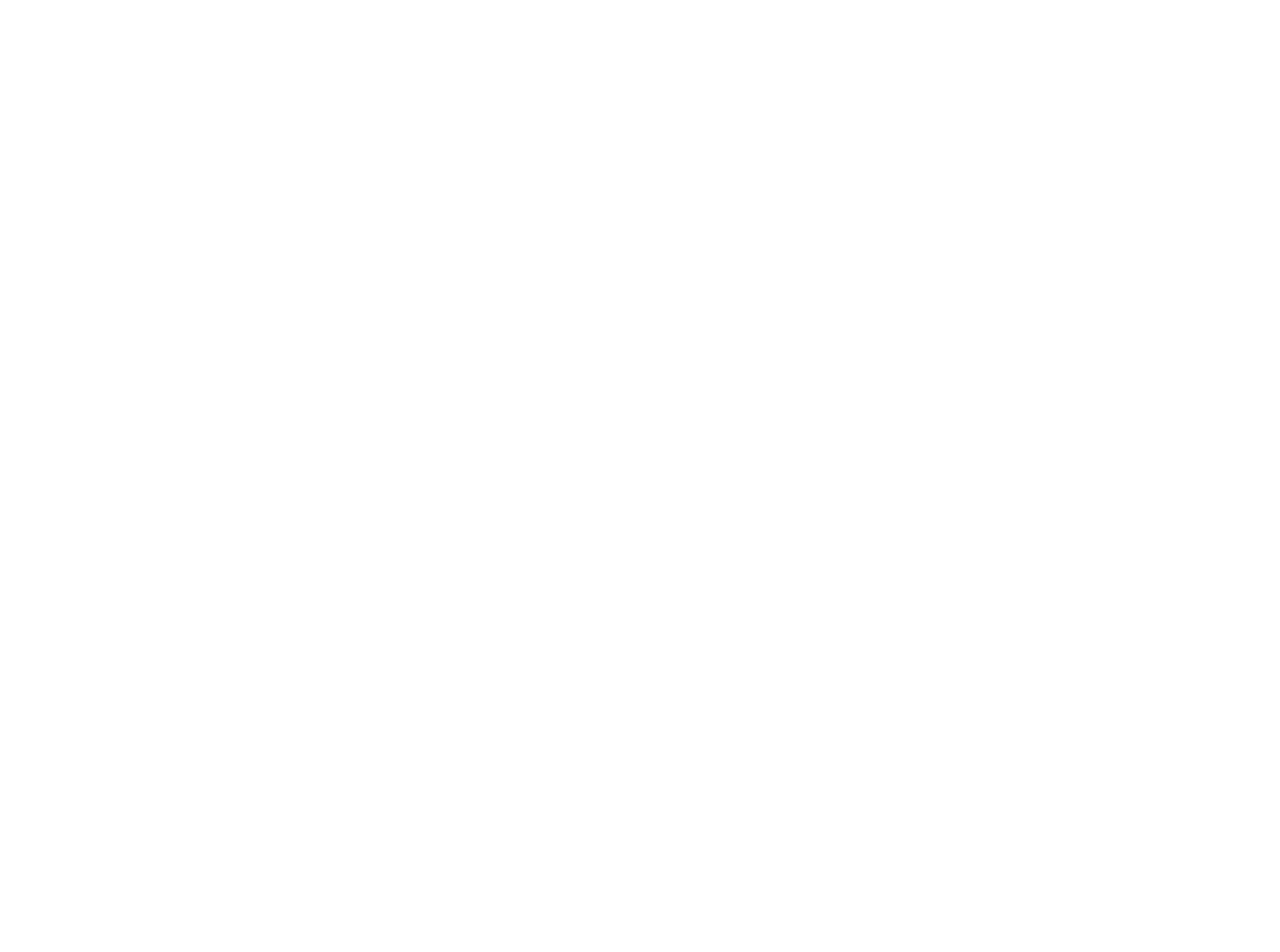
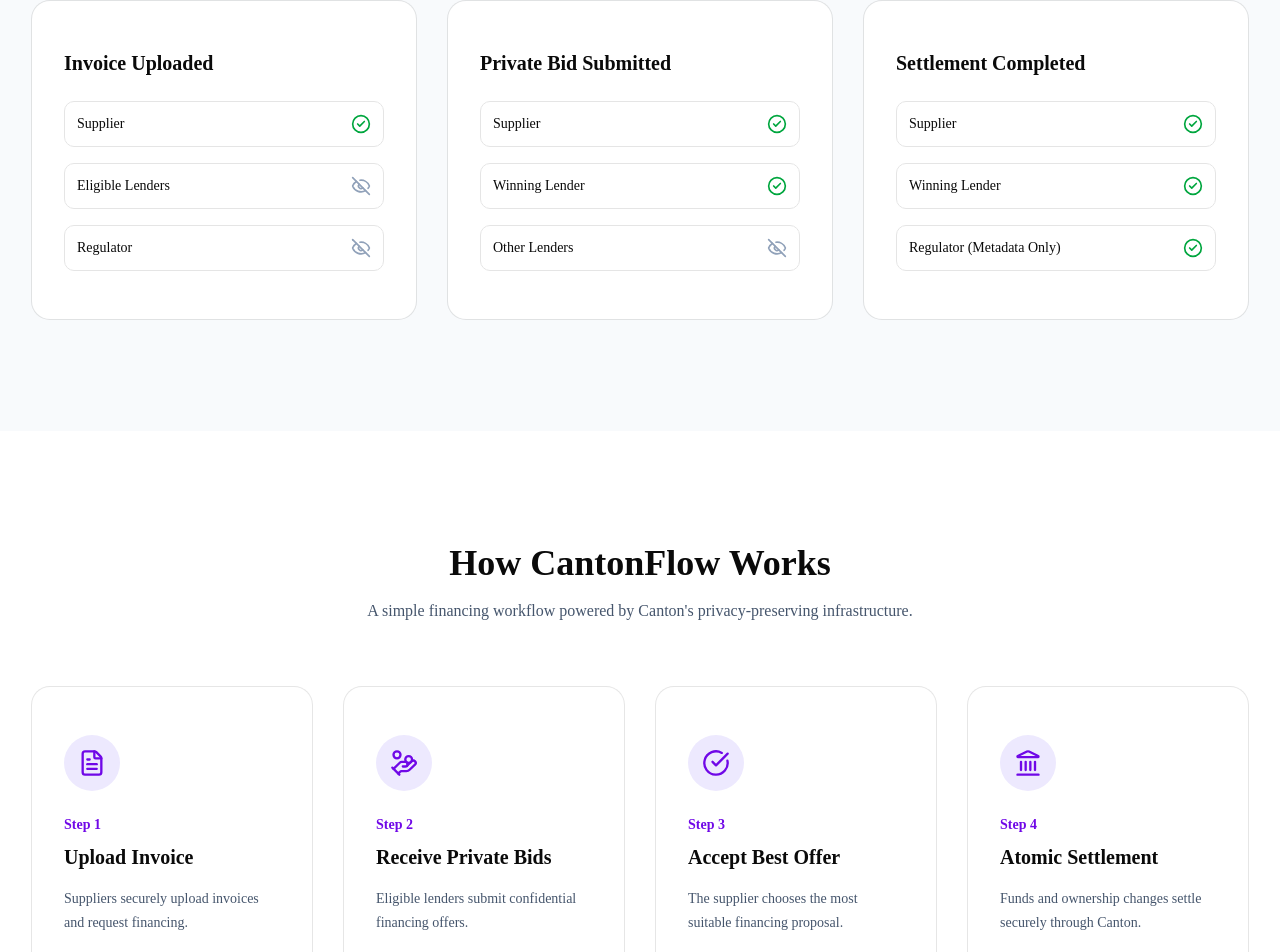
Before and after one commit to Alike001/CantonFlow, a Next.js app: page / in a window 1280 px wide. Shown: the part 1640-2592 px from the top of the page. Before the commit the page ends 1361 px from the top, so only its background shows below. Built offline with nearby package versions, Linux system fonts and the light colour scheme.

Commit message:
feat: complete landing page

```diff
--- a/src/app/page.tsx
+++ b/src/app/page.tsx
@@ -1,6 +1,11 @@
 import Navbar from "@/components/landing/Navbar";
 import Hero from "@/components/landing/Hero";
 import Features from "@/components/landing/Features";
+import PrivacyTimeline from "@/components/landing/PrivacyTimeline";
+import Workflow from "@/components/landing/Workflow";
+import WhyCanton from "@/components/landing/WhyCanton";
+import CTA from "@/components/landing/CTA";
+import Footer from "@/components/landing/Footer";
 
 export default function Home() {
   return (
@@ -8,6 +13,11 @@
       <Navbar />
       <Hero />
       <Features />
+      <PrivacyTimeline />
+      <Workflow />
+      <WhyCanton />
+      <CTA />
+      <Footer />
     </>
   );
 }
--- a/src/components/landing/CTA.tsx
+++ b/src/components/landing/CTA.tsx
@@ -0,0 +1,50 @@
+import Link from "next/link";
+import Section from "@/components/shared/Section";
+import { Button } from "@/components/ui/button";
+import { ArrowRight } from "lucide-react";
+
+export default function CTA() {
+  return (
+    <Section className="bg-violet-700 text-white">
+      <div className="mx-auto max-w-3xl text-center">
+        <h2 className="text-4xl font-bold tracking-tight">
+          Ready to modernize invoice financing?
+        </h2>
+
+        <p className="mt-6 text-lg text-violet-100">
+          Empower suppliers, lenders, and regulators with privacy-preserving
+          trade finance infrastructure built on Canton Network.
+        </p>
+
+        <div className="mt-10 flex justify-center gap-4">
+          <Button
+            asChild
+            size="lg"
+            variant="secondary"
+            className="rounded-full"
+          >
+            <Link href="/supplier">
+              Launch Demo
+              <ArrowRight className="ml-2 h-4 w-4" />
+            </Link>
+          </Button>
+
+          <Button
+            asChild
+            size="lg"
+            variant="outline"
+            className="rounded-full border-white bg-transparent text-white hover:bg-white hover:text-violet-700"
+          >
+            <a
+              href="https://github.com/Alike001/CantonFlow"
+              target="_blank"
+              rel="noopener noreferrer"
+            >
+              View GitHub
+            </a>
+          </Button>
+        </div>
+      </div>
+    </Section>
+  );
+}
--- a/src/components/landing/Footer.tsx
+++ b/src/components/landing/Footer.tsx
@@ -0,0 +1,41 @@
+import Link from "next/link";
+import { Landmark } from "lucide-react";
+
+export default function Footer() {
+  return (
+    <footer className="border-t bg-white">
+      <div className="mx-auto flex max-w-7xl flex-col items-center justify-between gap-6 px-6 py-10 text-sm text-slate-500 md:flex-row">
+        <div className="flex items-center gap-3">
+          <div className="flex h-10 w-10 items-center justify-center rounded-xl bg-violet-700 text-white">
+            <Landmark size={18} />
+          </div>
+
+          <div>
+            <p className="font-semibold text-slate-900">
+              CantonFlow
+            </p>
+
+            <p>Private Trade Finance Infrastructure</p>
+          </div>
+        </div>
+
+        <div className="flex gap-6">
+          <Link
+            href="https://github.com/Alike001/CantonFlow"
+            target="_blank"
+          >
+            GitHub
+          </Link>
+
+          <Link href="/">
+            Built on Canton Network
+          </Link>
+
+          <Link href="/">
+            Encode Club 2026
+          </Link>
+        </div>
+      </div>
+    </footer>
+  );
+}
--- a/src/components/landing/Navbar.tsx
+++ b/src/components/landing/Navbar.tsx
@@ -13,6 +13,10 @@
   {
     name: "How it Works",
     href: "#workflow",
+  },
+  {
+    name: "Privacy",
+    href: "#privacy",
   },
   {
     name: "Why Canton",
--- /dev/null
+++ b/src/components/landing/PrivacyTimeline.tsx
@@ -0,0 +1,76 @@
+import Section from "@/components/shared/Section";
+import { Card, CardContent } from "@/components/ui/card";
+import { CheckCircle2, EyeOff } from "lucide-react";
+
+const stages = [
+  {
+    title: "Invoice Uploaded",
+    visibility: [
+      { role: "Supplier", visible: true },
+      { role: "Eligible Lenders", visible: false },
+      { role: "Regulator", visible: false },
+    ],
+  },
+  {
+    title: "Private Bid Submitted",
+    visibility: [
+      { role: "Supplier", visible: true },
+      { role: "Winning Lender", visible: true },
+      { role: "Other Lenders", visible: false },
+    ],
+  },
+  {
+    title: "Settlement Completed",
+    visibility: [
+      { role: "Supplier", visible: true },
+      { role: "Winning Lender", visible: true },
+      { role: "Regulator (Metadata Only)", visible: true },
+    ],
+  },
+];
+
+export default function PrivacyTimeline() {
+  return (
+    <Section className="bg-slate-50" id="privacy">
+      <div className="text-center">
+        <h2 className="text-4xl font-bold">
+          Privacy in Action
+        </h2>
+
+        <p className="mt-4 mx-auto max-w-2xl text-slate-600">
+          CantonFlow uses Canton&apos;s selective disclosure model so each participant
+          sees only the information they are authorized to access.
+        </p>
+      </div>
+
+      <div className="mt-16 grid gap-8 lg:grid-cols-3">
+        {stages.map((stage) => (
+          <Card key={stage.title} className="rounded-2xl">
+            <CardContent className="p-8">
+              <h3 className="mb-6 text-xl font-semibold">
+                {stage.title}
+              </h3>
+
+              <div className="space-y-4">
+                {stage.visibility.map((item) => (
+                  <div
+                    key={item.role}
+                    className="flex items-center justify-between rounded-lg border p-3"
+                  >
+                    <span>{item.role}</span>
+
+                    {item.visible ? (
+                      <CheckCircle2 className="h-5 w-5 text-green-600" />
+                    ) : (
+                      <EyeOff className="h-5 w-5 text-slate-400" />
+                    )}
+                  </div>
+                ))}
+              </div>
+            </CardContent>
+          </Card>
+        ))}
+      </div>
+    </Section>
+  );
+}
--- /dev/null
+++ b/src/components/landing/WhyCanton.tsx
@@ -0,0 +1,76 @@
+import Section from "@/components/shared/Section";
+import { Card, CardContent } from "@/components/ui/card";
+import { ShieldCheck, Eye, LockKeyhole, Scale } from "lucide-react";
+
+const comparisons = [
+  {
+    title: "Selective Disclosure",
+    description:
+      "Only authorized parties can view sensitive invoice and financing data.",
+    icon: Eye,
+  },
+  {
+    title: "Privacy by Design",
+    description:
+      "Commercial information remains confidential throughout the financing lifecycle.",
+    icon: LockKeyhole,
+  },
+  {
+    title: "Regulatory Compliance",
+    description:
+      "Regulators can access compliance data without exposing commercial details.",
+    icon: Scale,
+  },
+  {
+    title: "Atomic Settlement",
+    description:
+      "Funding and settlement complete together, reducing operational risk.",
+    icon: ShieldCheck,
+  },
+];
+
+export default function WhyCanton() {
+  return (
+    <Section id="why-canton">
+      <div className="text-center">
+        <span className="text-sm font-semibold uppercase tracking-widest text-violet-700">
+          Why Canton Network
+        </span>
+
+        <h2 className="mt-4 text-4xl font-bold tracking-tight">
+          Built for Institutional Finance
+        </h2>
+
+        <p className="mx-auto mt-4 max-w-3xl text-slate-600">
+          CantonFlow leverages Canton&apos;s privacy-preserving infrastructure to
+          enable secure collaboration between suppliers, lenders, and regulators
+          without exposing sensitive commercial information.
+        </p>
+      </div>
+
+      <div className="mt-16 grid gap-6 md:grid-cols-2 lg:grid-cols-4">
+        {comparisons.map((item) => {
+          const Icon = item.icon;
+
+          return (
+            <Card key={item.title} className="border-0 shadow-sm transition hover:shadow-lg">
+              <CardContent className="p-6">
+                <div className="mb-5 flex h-12 w-12 items-center justify-center rounded-xl bg-violet-100">
+                  <Icon className="h-6 w-6 text-violet-700" />
+                </div>
+
+                <h3 className="text-lg font-semibold">
+                  {item.title}
+                </h3>
+
+                <p className="mt-3 text-sm leading-6 text-slate-600">
+                  {item.description}
+                </p>
+              </CardContent>
+            </Card>
+          );
+        })}
+      </div>
+    </Section>
+  );
+}
--- a/src/components/landing/Workflow.tsx
+++ b/src/components/landing/Workflow.tsx
@@ -0,0 +1,80 @@
+import Section from "@/components/shared/Section";
+import { Card, CardContent } from "@/components/ui/card";
+import {
+  FileText,
+  HandCoins,
+  CheckCircle,
+  Landmark,
+} from "lucide-react";
+
+const steps = [
+  {
+    icon: FileText,
+    title: "Upload Invoice",
+    description:
+      "Suppliers securely upload invoices and request financing.",
+  },
+  {
+    icon: HandCoins,
+    title: "Receive Private Bids",
+    description:
+      "Eligible lenders submit confidential financing offers.",
+  },
+  {
+    icon: CheckCircle,
+    title: "Accept Best Offer",
+    description:
+      "The supplier chooses the most suitable financing proposal.",
+  },
+  {
+    icon: Landmark,
+    title: "Atomic Settlement",
+    description:
+      "Funds and ownership changes settle securely through Canton.",
+  },
+];
+
+export default function Workflow() {
+  return (
+    <Section id="workflow">
+      <div className="text-center">
+        <h2 className="text-4xl font-bold">
+          How CantonFlow Works
+        </h2>
+
+        <p className="mt-4 max-w-2xl mx-auto text-slate-600">
+          A simple financing workflow powered by Canton&apos;s privacy-preserving
+          infrastructure.
+        </p>
+      </div>
+
+      <div className="mt-16 grid gap-8 md:grid-cols-2 lg:grid-cols-4">
+        {steps.map((step, index) => {
+          const Icon = step.icon;
+
+          return (
+            <Card key={step.title} className="relative rounded-2xl">
+              <CardContent className="p-8">
+                <div className="mb-6 flex h-14 w-14 items-center justify-center rounded-full bg-violet-100">
+                  <Icon className="h-7 w-7 text-violet-700" />
+                </div>
+
+                <span className="text-sm font-semibold text-violet-700">
+                  Step {index + 1}
+                </span>
+
+                <h3 className="mt-2 text-xl font-semibold">
+                  {step.title}
+                </h3>
+
+                <p className="mt-4 text-sm leading-6 text-slate-600">
+                  {step.description}
+                </p>
+              </CardContent>
+            </Card>
+          );
+        })}
+      </div>
+    </Section>
+  );
+}
```
